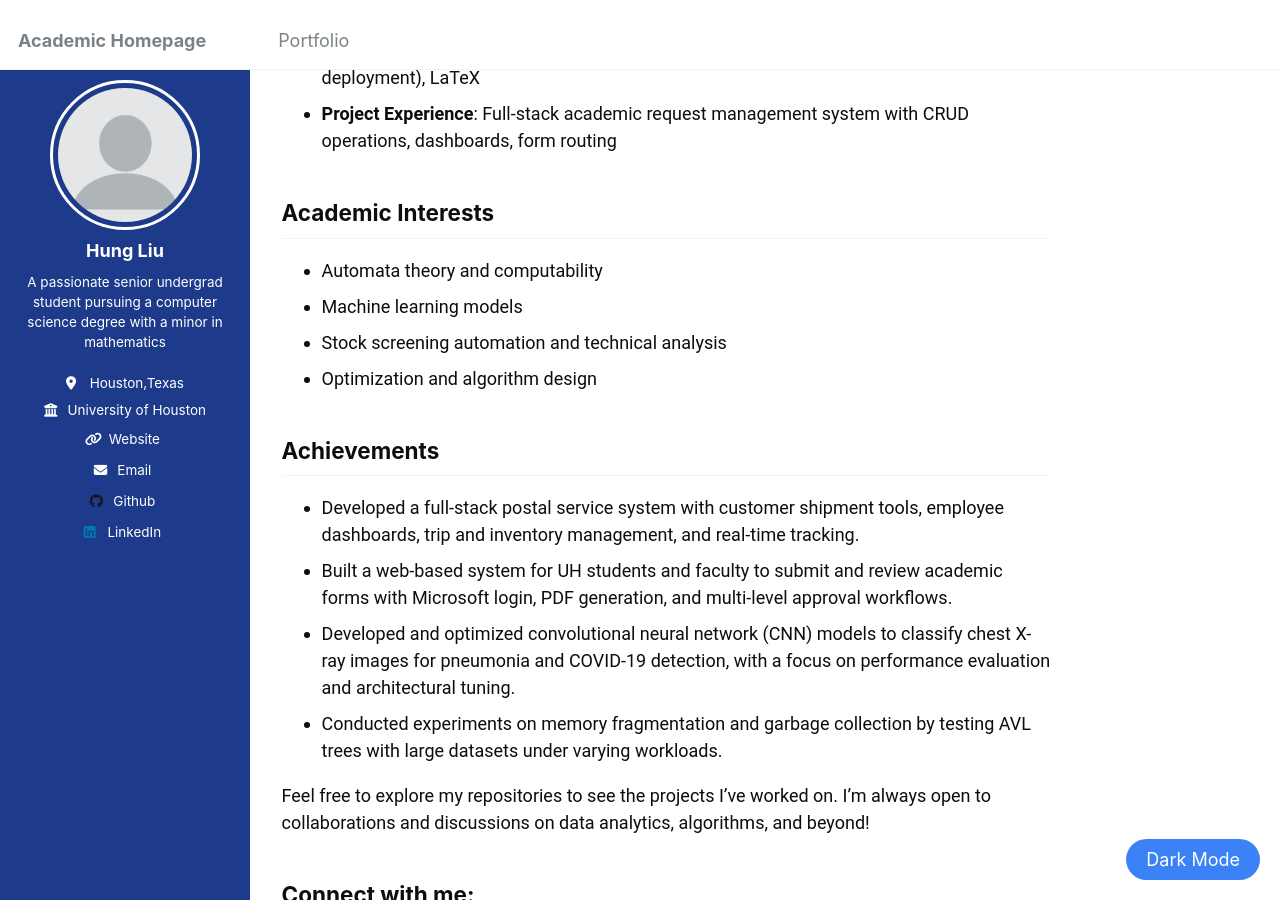
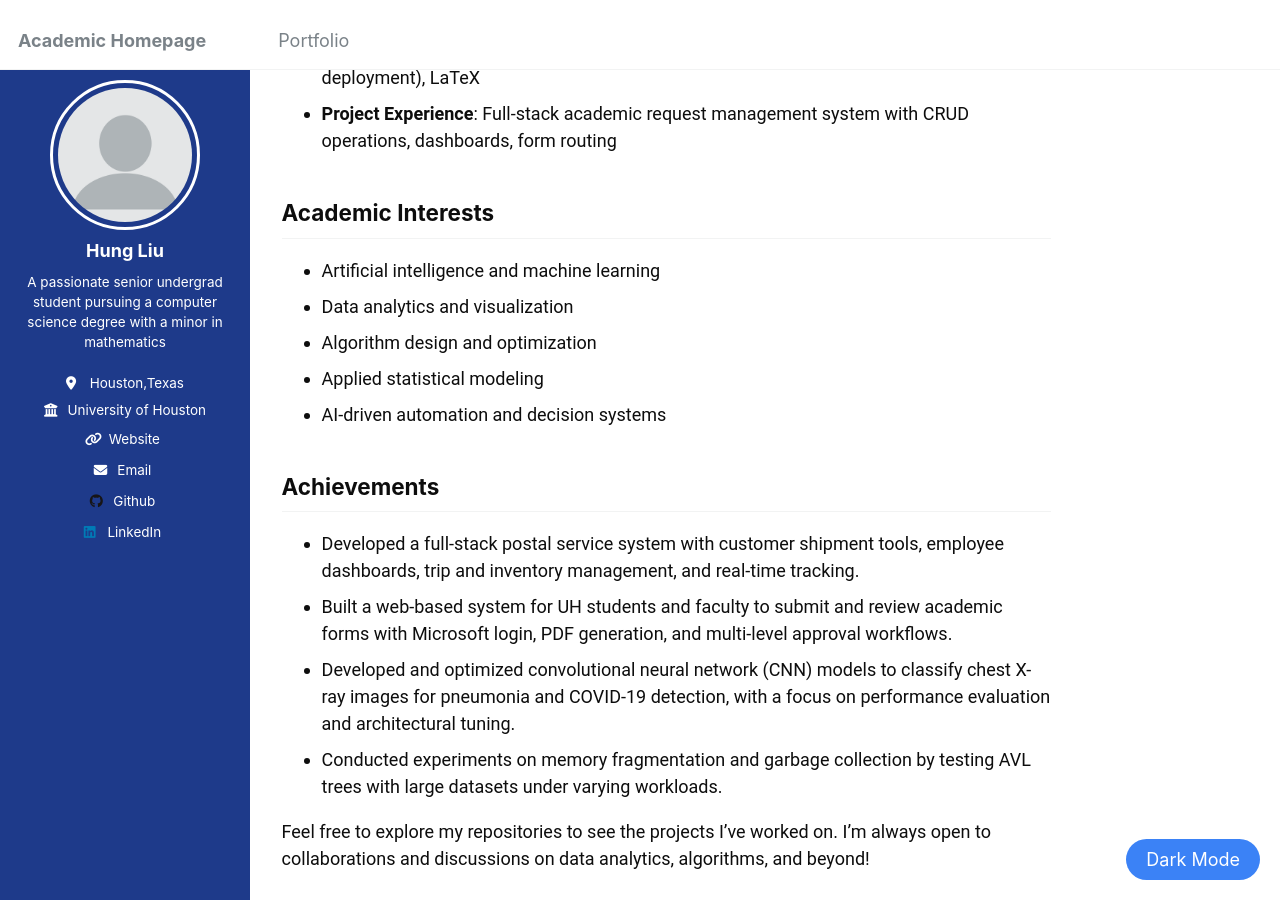
Before and after one commit to sunnySKL/sunnySKL.github.io, a Jekyll site: the page built from _pages/about.md, in a window 1280 px wide and 900 px high, scrolled down 609 px. Built offline with Jekyll 4.4.1, drawn with Linux system fonts in a browser that asks for light colours.

Commit message:
Update about.md

```diff
--- a/_pages/about.md
+++ b/_pages/about.md
@@ -20,10 +20,12 @@ Hi, I'm **Hung Liu**, a senior ungraduate pursing a Bachelor of Computer Science
 
 
 ## Academic Interests
-- Automata theory and computability
-- Machine learning models
-- Stock screening automation and technical analysis
-- Optimization and algorithm design
+- Artificial intelligence and machine learning
+- Data analytics and visualization
+- Algorithm design and optimization
+- Applied statistical modeling
+- AI-driven automation and decision systems
+
 
 ## Achievements
 - Developed a full-stack postal service system with customer shipment tools, employee dashboards, trip and inventory management, and real-time tracking.
```
